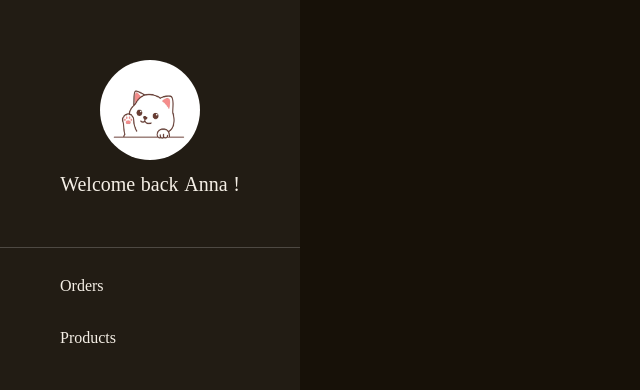
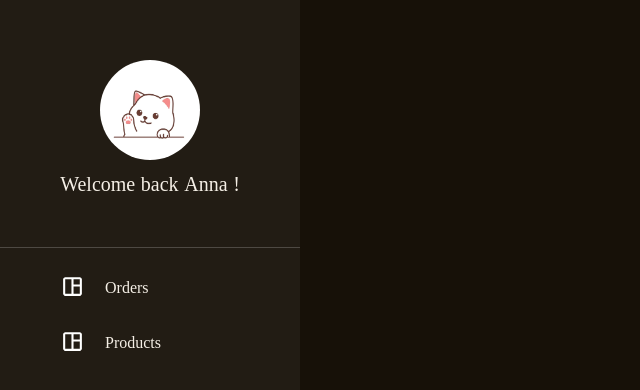
Before and after one commit to Matthiaswf/AnnaBannaBakery-Admin-Page, a Vue app: page / in a window 1280 px wide. Shown: the top 390 px of the page, without its empty margins (0-640 px from the left). Built offline with nearby package versions, Linux system fonts and the light colour scheme.

Commit message:
Added svg icons infront of the links

```diff
--- a/src/views/SideBarView.vue
+++ b/src/views/SideBarView.vue
@@ -7,14 +7,24 @@
     <div class="links">
       <ul>
         <li>
-          <router-link to="/orders" active-class="active-link"
-            >Orders</router-link
-          >
+          <router-link to="/orders" active-class="active-link">
+            <img
+              src="../assets/dashboard_icon.svg"
+              alt="dashboard icon"
+              class="icon"
+            />
+            Orders
+          </router-link>
         </li>
         <li>
-          <router-link to="/products" active-class="active-link"
-            >Products</router-link
-          >
+          <router-link to="/products" active-class="active-link">
+            <img
+              src="../assets/dashboard_icon.svg"
+              alt="dashboard icon"
+              class="icon"
+            />
+            Products
+          </router-link>
         </li>
         <li></li>
       </ul>
@@ -62,6 +72,7 @@ img {
 }
 .links a {
   display: flex;
+  align-items: center;
   padding: 10px;
   padding-left: 20px;
   text-decoration: none;
@@ -69,8 +80,12 @@ img {
   box-sizing: border-box;
   color: var(--text);
 }
-.links a {
-  text-decoration: none;
+.links a img {
+  width: 25px;
+  height: 25px;
+  margin-right: 20px;
+  filter: invert(100%) sepia(0%) saturate(0%) hue-rotate(0deg) brightness(100%)
+    contrast(100%);
 }
 
 .links a.active-link {
@@ -78,4 +93,8 @@ img {
   border-radius: 20px 0 0 20px;
   color: var(--primary);
 }
+.links a.active-link img {
+  filter: invert(75%) sepia(20%) saturate(500%) hue-rotate(10deg)
+    brightness(100%) contrast(100%);
+}
 </style>
```
Also changed, not shown: src/assets/add_icon.svg (added), src/assets/dashboard_icon.svg (added).
